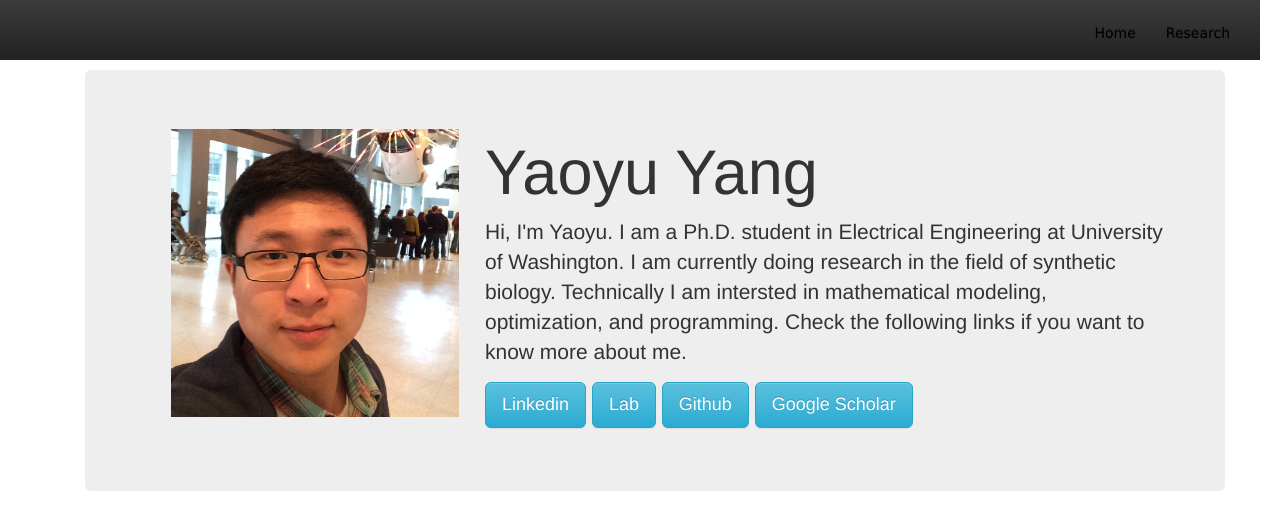
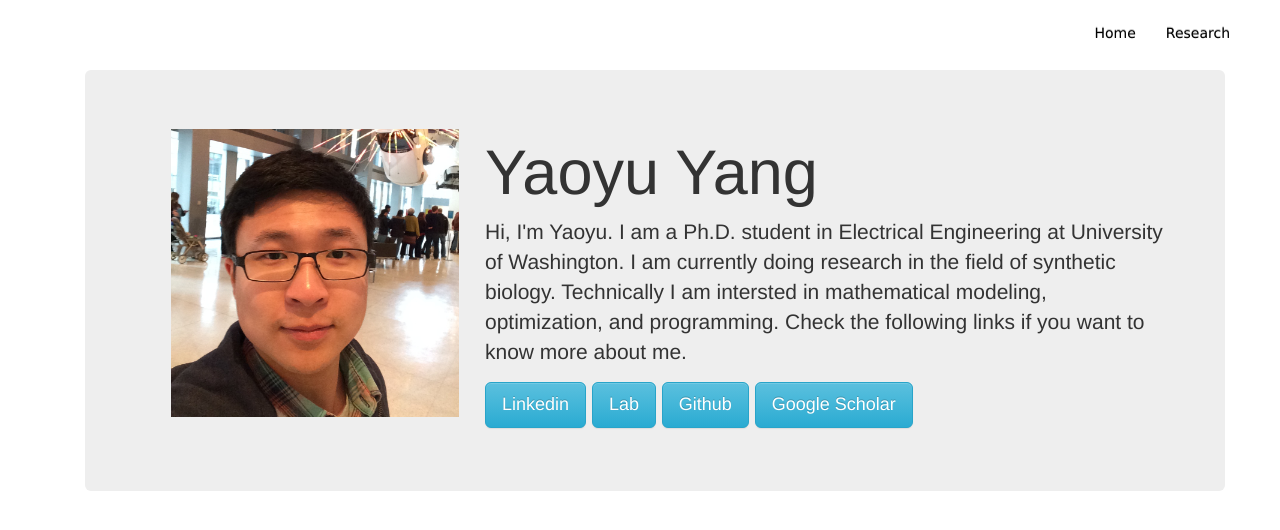
Before and after one commit to yaoyuyang/yaoyuyang.github.io, a Jekyll site: the page built from index.html, in a window 1280 px wide. Shown: the top 530 px of the page. Built offline with Jekyll 4.4.1, drawn with Linux system fonts in a browser that asks for light colours.

Commit message:
Update theme.css

```diff
--- a/css/theme.css
+++ b/css/theme.css
@@ -13,14 +13,11 @@ body {
   margin: 5px 0;
 }
 
-.navbar-inner {
-    background-image: none;
-}
-
 .navbar-custom {
   margin: 0 20px 0 0;
   background-color:rgba(255,255,255,0.75);
   /*background-image: url('/images/banner.png'); /*no-repeat fixed top;*/
+  background-image: none;
   border: none;
   height: 60px;
 }
```
